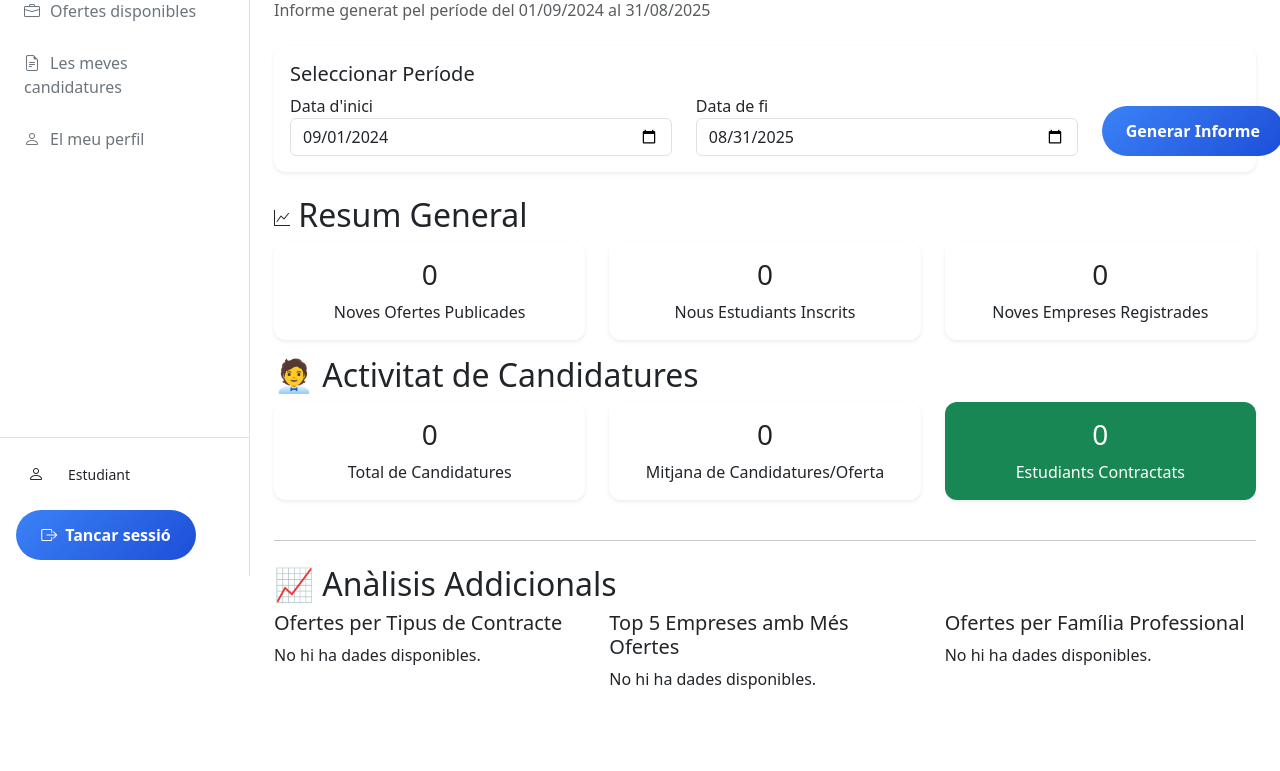
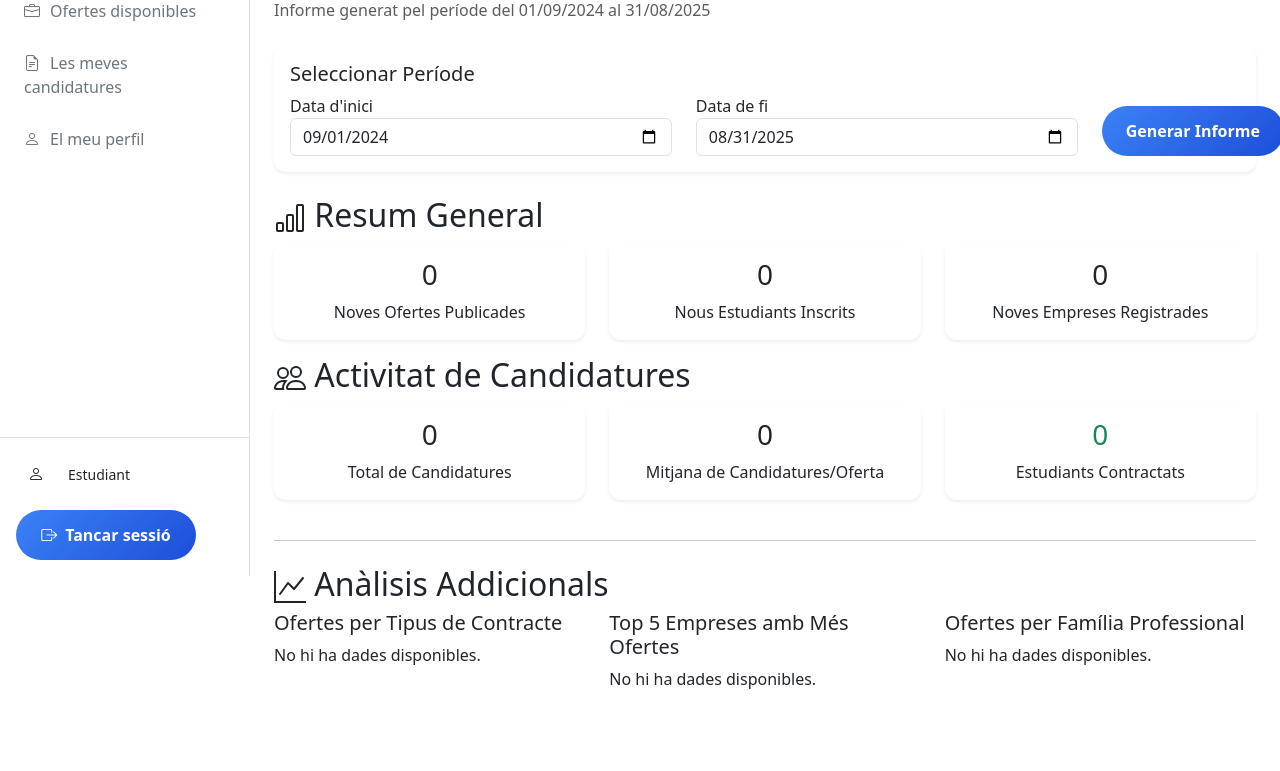
Before and after one commit to rcervera/borsa_treball_django_google, a Django app: page /informes/curs/ in a window 1280 px wide. Shown: the part 224-995 px from the top of the page. Run offline with Django 5.2, Linux system fonts and the light colour scheme; the visitor is signed in with stand-in values (Sample User, id 1); data comes from the database, SQL or seed files in the repository; data that the repository does not hold is empty; some libraries are stand-ins or nearby versions.

Commit message:
informes feature

```diff
--- a/borsa_treball/templates/borsa_treball/informes/informe_curs.html
+++ b/borsa_treball/templates/borsa_treball/informes/informe_curs.html
@@ -26,8 +26,8 @@
 
     <h2>
 
-        <svg xmlns="http://www.w3.org/2000/svg" width="16" height="16" fill="currentColor" class="bi bi-graph-up" viewBox="0 0 16 16">
-            <path fill-rule="evenodd" d="M0 0h1v15h15v1H0zm14.817 3.113a.5.5 0 0 1 .07.704l-4.5 5.5a.5.5 0 0 1-.74.037L7.06 6.767l-3.656 5.027a.5.5 0 0 1-.808-.588l4-5.5a.5.5 0 0 1 .758-.06l2.609 2.61 4.15-5.073a.5.5 0 0 1 .704-.07"/>
+        <svg xmlns="http://www.w3.org/2000/svg" width="32" height="32" fill="currentColor" class="bi bi-bar-chart" viewBox="0 0 16 16">
+             <path d="M4 11H2v3h2zm5-4H7v7h2zm5-5v12h-2V2zm-2-1a1 1 0 0 0-1 1v12a1 1 0 0 0 1 1h2a1 1 0 0 0 1-1V2a1 1 0 0 0-1-1zM6 7a1 1 0 0 1 1-1h2a1 1 0 0 1 1 1v7a1 1 0 0 1-1 1H7a1 1 0 0 1-1-1zm-5 4a1 1 0 0 1 1-1h2a1 1 0 0 1 1 1v3a1 1 0 0 1-1 1H2a1 1 0 0 1-1-1z"/>
         </svg>
         Resum General
     </h2>
@@ -58,7 +58,12 @@
         </div>
     </div>
 
-    <h2>🧑‍💼 Activitat de Candidatures</h2>
+    <h2>
+        <svg xmlns="http://www.w3.org/2000/svg" width="32" height="32" fill="currentColor" class="bi bi-people" viewBox="0 0 16 16">
+            <path d="M15 14s1 0 1-1-1-4-5-4-5 3-5 4 1 1 1 1zm-7.978-1L7 12.996c.001-.264.167-1.03.76-1.72C8.312 10.629 9.282 10 11 10c1.717 0 2.687.63 3.24 1.276.593.69.758 1.457.76 1.72l-.008.002-.014.002zM11 7a2 2 0 1 0 0-4 2 2 0 0 0 0 4m3-2a3 3 0 1 1-6 0 3 3 0 0 1 6 0M6.936 9.28a6 6 0 0 0-1.23-.247A7 7 0 0 0 5 9c-4 0-5 3-5 4q0 1 1 1h4.216A2.24 2.24 0 0 1 5 13c0-1.01.377-2.042 1.09-2.904.243-.294.526-.569.846-.816M4.92 10A5.5 5.5 0 0 0 4 13H1c0-.26.164-1.03.76-1.724.545-.636 1.492-1.256 3.16-1.275ZM1.5 5.5a3 3 0 1 1 6 0 3 3 0 0 1-6 0m3-2a2 2 0 1 0 0 4 2 2 0 0 0 0-4"/>
+        </svg>
+        Activitat de Candidatures
+    </h2>
      <div class="row">
         <div class="col-md-4 mb-3">
             <div class="card text-center">
@@ -77,9 +82,9 @@
             </div>
         </div>
         <div class="col-md-4 mb-3">
-            <div class="card text-center bg-success text-white">
+            <div class="card text-center">
                 <div class="card-body">
-                    <h3 class="card-title">{{ num_contractats }}</h3>
+                    <h3 class="card-title text-success">{{ num_contractats }}</h3>
                     <p class="card-text">Estudiants Contractats</p>
                 </div>
             </div>
@@ -87,7 +92,12 @@
     </div>
 
     <hr class="my-4">
-    <h2>📈 Anàlisis Addicionals</h2>
+    <h2>
+        <svg xmlns="http://www.w3.org/2000/svg" width="32" height="32" fill="currentColor" class="bi bi-graph-up" viewBox="0 0 16 16">
+            <path fill-rule="evenodd" d="M0 0h1v15h15v1H0zm14.817 3.113a.5.5 0 0 1 .07.704l-4.5 5.5a.5.5 0 0 1-.74.037L7.06 6.767l-3.656 5.027a.5.5 0 0 1-.808-.588l4-5.5a.5.5 0 0 1 .758-.06l2.609 2.61 4.15-5.073a.5.5 0 0 1 .704-.07"/>
+        </svg>
+         Anàlisis Addicionals
+    </h2>
     <div class="row">
         <div class="col-md-4">
             <h5>Ofertes per Tipus de Contracte</h5>
```
